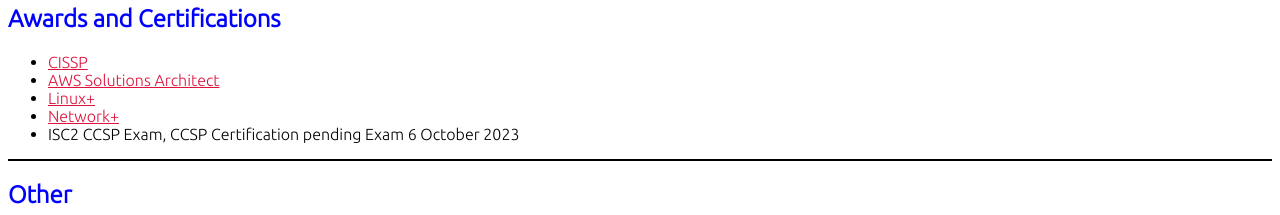
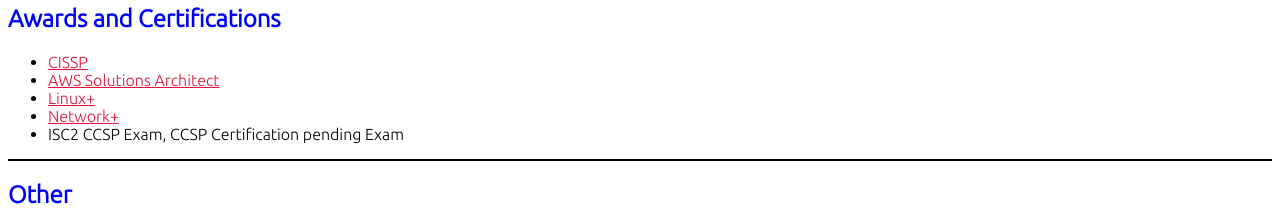
Before and after one commit to sharp1/aws-cloud-resume-challenge, a plain HTML site: page Website/index.html in a window 1280 px wide. Shown: the part 3100-3315 px from the top of the page. Drawn offline with Linux system fonts and the light colour scheme; a script that the page names is missing.

Commit message:
minor update

```diff
--- a/Website/index.html
+++ b/Website/index.html
@@ -264,7 +264,7 @@
 
         <div data-iframe-width="150" data-iframe-height="150" data-share-badge-id="e5bfa806-b2f7-4cd5-a222-47219e780c03" data-share-badge-host="https://www.credly.com"></div><script type="text/javascript" async src="//cdn.credly.com/assets/utilities/embed.js"></script>
 
-        <li>ISC2 CCSP Exam, CCSP Certification pending Exam 6 October 2023</li>
+        <li>ISC2 CCSP Exam, CCSP Certification pending Exam</li>
     </ul>
 
 
```
